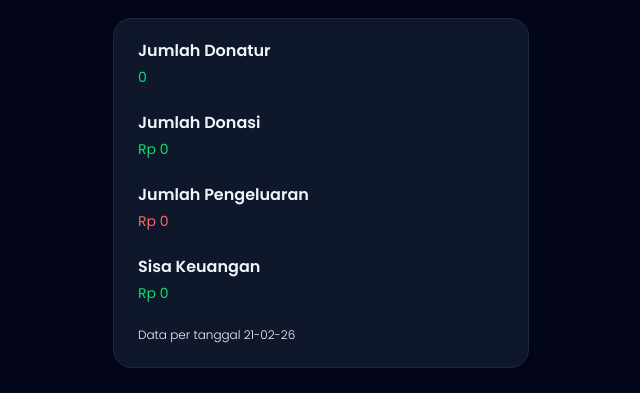
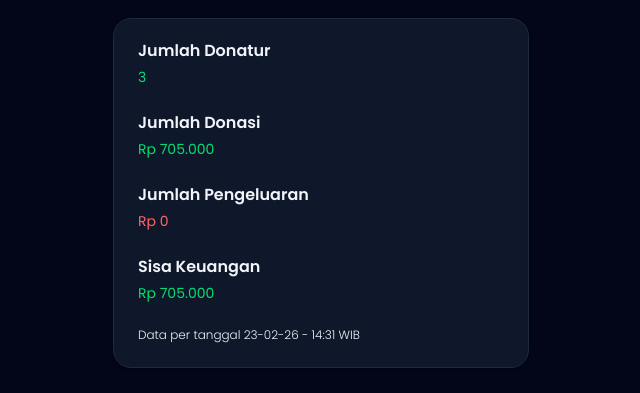
Before and after one commit to IlhamSoejudAlkahfiardy/forsharing-co, a Next.js app: page / in a window 1280 px wide. Shown: the part 138-531 px from the top of the page, without its empty margins (319-959 px from the left). Built offline with nearby package versions, Linux system fonts and the light colour scheme.

Commit message:
update donations

```diff
--- a/app/page.tsx
+++ b/app/page.tsx
@@ -123,24 +123,24 @@ export default function Home() {
               <CardHeader className="space-y-5">
                 <div className="space-y-2">
                   <CardTitle className="text-slate-100">Jumlah Donatur</CardTitle>
-                  <CardDescription className="text-green-400">{calculateTotalDonatur()}</CardDescription>
+                  <CardDescription className="text-green-400">3</CardDescription>
                 </div>
                 <div className="space-y-2">
                   <CardTitle className="text-slate-100">Jumlah Donasi</CardTitle>
-                  <CardDescription className="text-green-400">Rp {formatNumber(calculateTotalDonations())}</CardDescription>
+                  <CardDescription className="text-green-400">Rp {formatNumber(705000)}</CardDescription>
                 </div>
                 <div className="space-y-2">
                   <CardTitle className="text-slate-100">Jumlah Pengeluaran</CardTitle>
-                  <CardDescription className="text-red-400">Rp {formatNumber(calculateTotalExpenses())}</CardDescription>
+                  <CardDescription className="text-red-400">Rp {formatNumber(0)}</CardDescription>
                 </div>
                 <div className="space-y-2">
                   <CardTitle className="text-slate-100">Sisa Keuangan</CardTitle>
-                  <CardDescription className="text-green-400">Rp {formatNumber(calculateRemainingBalance())}</CardDescription>
+                  <CardDescription className="text-green-400">Rp {formatNumber(705000)}</CardDescription>
                 </div>
               </CardHeader>
               <CardFooter className="flex flex-col justify-start items-start gap-5">
                 <p className="text-xs font-light text-slate-100">
-                  Data per tanggal 21-02-26
+                  Data per tanggal 23-02-26 - 14:31 WIB
                 </p>
               </CardFooter>
             </Card>
```
